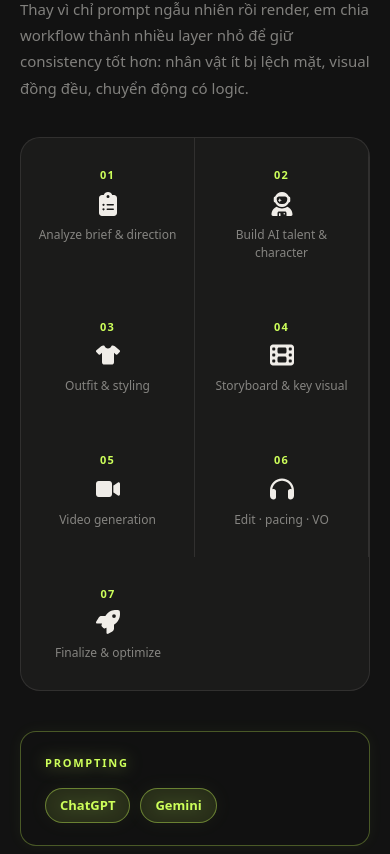
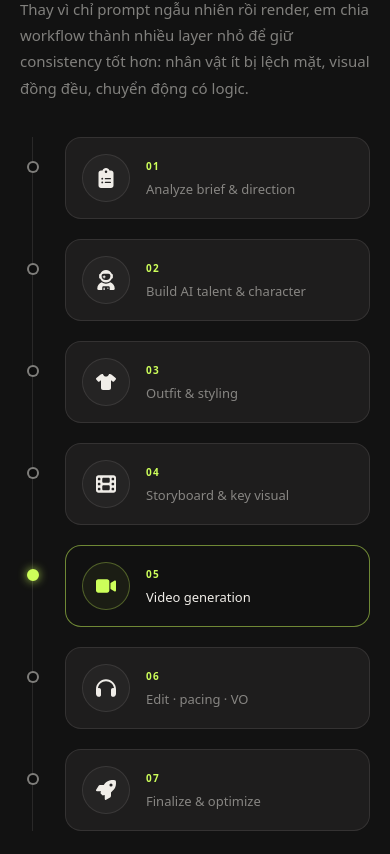
Before and after one commit to ltchieu/portfolio-tranngochoan, a Next.js app: page / in a window 390 px wide. Shown: the part 9150-10004 px from the top of the page. Built offline with nearby package versions, Linux system fonts and the light colour scheme.

Commit message:
feat: implement Services and Solution sections with interactive UI components and data constants

```diff
--- a/src/component/section/Service.tsx
+++ b/src/component/section/Service.tsx
@@ -14,7 +14,7 @@ export default function Services() {
                                 Dịch vụ
                             </div>
                             <h2 className="text-[clamp(28px,4vw,52px)] font-bold tracking-[-0.04em] leading-[1.08] text-cream">
-                                Bốn hướng em đang phát triển.
+                                Ba hướng em đang phát triển.
                             </h2>
                         </div>
                         <p className="text-[14px] text-muted max-w-[320px] pb-2">
@@ -65,7 +65,6 @@ export default function Services() {
                                         {svc.desc}
                                     </p>
                                 </div>
-
                             </div>
                         ))}
                     </div>
--- a/src/component/section/Solution.tsx
+++ b/src/component/section/Solution.tsx
@@ -1,17 +1,23 @@
+"use client"; // Bắt buộc thêm dòng này để sử dụng React Hooks cho Animation
+
+import { useState, useEffect } from "react";
+import Image from "next/image";
 import Reveal from "../ui/Reveal";
-import Image from "next/image";
 import { TOOLS_DATA } from "@/constant/solution";
-import {
-    FaClipboardList,
-    FaUserAstronaut,
-    FaShirt,
-    FaFilm,
-    FaVideo,
-    FaHeadphones,
-    FaRocket
-} from "react-icons/fa6";
+import { WORKFLOW_STEPS } from "@/constant/workflow";
 
 export default function Solution() {
+    // State quản lý hiệu ứng chạy ngang cho Pipeline
+    const [activeStep, setActiveStep] = useState(0);
+
+    // Tự động chạy từ 0 đến 6 (7 bước) mỗi 1.5 giây
+    useEffect(() => {
+        const timer = setInterval(() => {
+            setActiveStep((prev) => (prev + 1) % 7);
+        }, 1500);
+        return () => clearInterval(timer);
+    }, []);
+
     return (
         <section id="solution" className="py-24 px-5 md:px-9 border-b border-border bg-[rgba(240,237,232,0.02)]">
             <div className="max-w-[1160px] mx-auto">
@@ -36,47 +42,25 @@ export default function Solution() {
                     </p>
                 </Reveal>
 
-                {/* 1. MST Grid - ĐÃ ĐƯỢC LÀM NỔI BẬT SỐ VÀ TIÊU ĐỀ CHỮ */}
+                {/* 1. MST Grid - VỚI ẢNH MINH HỌA CINEMATIC */}
                 <div className="grid grid-cols-1 md:grid-cols-3 gap-6 mb-16">
 
-                    {/* Card 1: Mindset (Chủ đề Xanh Green) */}
+                    {/* Card 1: Mindset */}
                     <Reveal delay={120} className="h-full">
                         <div className="group relative bg-[#0a0a0a] border border-border rounded-[24px] h-full overflow-hidden transition-all duration-500 hover:border-green/40 hover:-translate-y-2 hover:shadow-[0_20px_50px_rgba(205,255,90,0.08)] flex flex-col">
-
-                            {/* Đường line trượt trên đỉnh */}
                             <div className="absolute top-0 left-0 w-full h-[2px] bg-green origin-left scale-x-0 transition-transform duration-500 ease-out group-hover:scale-x-100 z-30"></div>
 
-                            {/* Khu vực Hình ảnh */}
                             <div className="relative w-full h-[240px] overflow-hidden flex-shrink-0">
-                                {/* Lớp phủ tối mờ đi khi hover */}
                                 <div className="absolute inset-0 bg-black/40 transition-colors duration-500 group-hover:bg-black/0 z-10"></div>
-                                <Image
-                                    src="/img/solution1.png"
-                                    alt="Creative-first thinking"
-                                    fill
-                                    sizes="(max-width: 768px) 100vw, 33vw"
-                                    className="object-cover transition-transform duration-700 ease-[cubic-bezier(0.25,1,0.5,1)] group-hover:scale-105"
-                                />
-                                {/* Hiệu ứng sương mù hòa trộn ảnh vào nền */}
+                                <Image src="/img/solution1.png" alt="Creative-first thinking" fill className="object-cover transition-transform duration-700 ease-[cubic-bezier(0.25,1,0.5,1)] group-hover:scale-105" />
                                 <div className="absolute inset-x-0 bottom-0 h-28 bg-linear-to-t from-[#0a0a0a] to-transparent z-10"></div>
                             </div>
 
-                            {/* Khu vực Nội dung */}
                             <div className="relative p-8 pt-0 flex-grow flex flex-col z-20">
-                                {/* Lớp nền phát quang nhẹ dưới đáy */}
                                 <div className="absolute inset-0 bg-linear-to-t from-green/5 to-transparent opacity-0 transition-opacity duration-500 group-hover:opacity-100 pointer-events-none"></div>
-
-                                {/* Số 01 dạng Watermark chìm ở góc phải */}
-                                <div className="absolute top-0 right-6 text-[80px] font-black tracking-tighter text-green/5 leading-none pointer-events-none transition-all duration-500 group-hover:text-green/10 group-hover:-translate-y-2">
-                                    01
-                                </div>
-
-                                <div className="text-[11px] font-bold tracking-[0.2em] uppercase text-muted mb-2 transition-colors group-hover:text-green/80">
-                                    Mindset
-                                </div>
-                                <div className="text-[22px] font-bold tracking-tight text-cream mb-4 transition-colors duration-300 group-hover:text-green">
-                                    Creative-first thinking
-                                </div>
+                                <div className="absolute top-0 right-6 text-[80px] font-black tracking-tighter text-green/5 leading-none pointer-events-none transition-all duration-500 group-hover:text-green/10 group-hover:-translate-y-2">01</div>
+                                <div className="text-[11px] font-bold tracking-[0.2em] uppercase text-muted mb-2 transition-colors group-hover:text-green/80">Mindset</div>
+                                <div className="text-[22px] font-bold tracking-tight text-cream mb-4 transition-colors duration-300 group-hover:text-green">Creative-first thinking</div>
                                 <div className="text-[14px] text-muted leading-[1.75] [&>p]:mb-2.5 relative z-10">
                                     <p>Không bắt đầu bằng &quot;tool nào mạnh nhất&quot;. Mà bắt đầu từ: người xem sẽ cảm thấy gì? Brand cần kể câu chuyện gì?</p>
                                     <p>Với AI TVC, em ưu tiên concept, visual direction, cảm xúc thương hiệu và sự nhất quán trong từng scene.</p>
@@ -85,37 +69,22 @@ export default function Solution() {
                         </div>
                     </Reveal>
 
-                    {/* Card 2: Skillset (Chủ đề Xanh dương Blue) */}
+                    {/* Card 2: Skillset */}
                     <Reveal delay={160} className="h-full">
                         <div className="group relative bg-[#0a0a0a] border border-border rounded-[24px] h-full overflow-hidden transition-all duration-500 hover:border-blue/40 hover:-translate-y-2 hover:shadow-[0_20px_50px_rgba(91,156,246,0.08)] flex flex-col">
-
                             <div className="absolute top-0 left-0 w-full h-[2px] bg-blue origin-left scale-x-0 transition-transform duration-500 ease-out group-hover:scale-x-100 z-30"></div>
 
                             <div className="relative w-full h-[240px] overflow-hidden flex-shrink-0">
                                 <div className="absolute inset-0 bg-black/40 transition-colors duration-500 group-hover:bg-black/0 z-10"></div>
-                                <Image
-                                    src="/img/solution2.png"
-                                    alt="Production & prompting"
-                                    fill
-                                    sizes="(max-width: 768px) 100vw, 33vw"
-                                    className="object-cover transition-transform duration-700 ease-[cubic-bezier(0.25,1,0.5,1)] group-hover:scale-105"
-                                />
+                                <Image src="/img/solution2.png" alt="Production & prompting" fill className="object-cover transition-transform duration-700 ease-[cubic-bezier(0.25,1,0.5,1)] group-hover:scale-105" />
                                 <div className="absolute inset-x-0 bottom-0 h-28 bg-linear-to-t from-[#0a0a0a] to-transparent z-10"></div>
                             </div>
 
                             <div className="relative p-8 pt-0 flex-grow flex flex-col z-20">
                                 <div className="absolute inset-0 bg-linear-to-t from-blue/5 to-transparent opacity-0 transition-opacity duration-500 group-hover:opacity-100 pointer-events-none"></div>
-
-                                <div className="absolute top-0 right-6 text-[80px] font-black tracking-tighter text-blue/5 leading-none pointer-events-none transition-all duration-500 group-hover:text-blue/10 group-hover:-translate-y-2">
-                                    02
-                                </div>
-
-                                <div className="text-[11px] font-bold tracking-[0.2em] uppercase text-muted mb-2 transition-colors group-hover:text-blue/80">
-                                    Skillset
-                                </div>
-                                <div className="text-[22px] font-bold tracking-tight text-cream mb-4 transition-colors duration-300 group-hover:text-blue">
-                                    Production &amp; prompting
-                                </div>
+                                <div className="absolute top-0 right-6 text-[80px] font-black tracking-tighter text-blue/5 leading-none pointer-events-none transition-all duration-500 group-hover:text-blue/10 group-hover:-translate-y-2">02</div>
+                                <div className="text-[11px] font-bold tracking-[0.2em] uppercase text-muted mb-2 transition-colors group-hover:text-blue/80">Skillset</div>
+                                <div className="text-[22px] font-bold tracking-tight text-cream mb-4 transition-colors duration-300 group-hover:text-blue">Production &amp; prompting</div>
                                 <div className="text-[14px] text-muted leading-[1.75] [&>p]:mb-2.5 relative z-10">
                                     <p>Build prompt structure cho image &amp; video AI theo từng mục tiêu cụ thể.</p>
                                     <p>Storyboard, character consistency, camera angle, motion control, pacing, sound design và final edit.</p>
@@ -124,37 +93,22 @@ export default function Solution() {
                         </div>
                     </Reveal>
 
-                    {/* Card 3: Toolset (Chủ đề Tím Purple) */}
+                    {/* Card 3: Toolset */}
                     <Reveal delay={200} className="h-full">
                         <div className="group relative bg-[#0a0a0a] border border-border rounded-[24px] h-full overflow-hidden transition-all duration-500 hover:border-purple/40 hover:-translate-y-2 hover:shadow-[0_20px_50px_rgba(184,156,246,0.08)] flex flex-col">
-
                             <div className="absolute top-0 left-0 w-full h-[2px] bg-purple origin-left scale-x-0 transition-transform duration-500 ease-out group-hover:scale-x-100 z-30"></div>
 
                             <div className="relative w-full h-[240px] overflow-hidden flex-shrink-0">
                                 <div className="absolute inset-0 bg-black/40 transition-colors duration-500 group-hover:bg-black/0 z-10"></div>
-                                <Image
-                                    src="/img/solution3.png"
-                                    alt="AI production pipeline"
-                                    fill
-                                    sizes="(max-width: 768px) 100vw, 33vw"
-                                    className="object-cover transition-transform duration-700 ease-[cubic-bezier(0.25,1,0.5,1)] group-hover:scale-105"
-                                />
+                                <Image src="/img/solution3.png" alt="AI production pipeline" fill className="object-cover transition-transform duration-700 ease-[cubic-bezier(0.25,1,0.5,1)] group-hover:scale-105" />
                                 <div className="absolute inset-x-0 bottom-0 h-28 bg-linear-to-t from-[#0a0a0a] to-transparent z-10"></div>
                             </div>
 
                             <div className="relative p-8 pt-0 flex-grow flex flex-col z-20">
                                 <div className="absolute inset-0 bg-linear-to-t from-purple/5 to-transparent opacity-0 transition-opacity duration-500 group-hover:opacity-100 pointer-events-none"></div>
-
-                                <div className="absolute top-0 right-6 text-[80px] font-black tracking-tighter text-purple/5 leading-none pointer-events-none transition-all duration-500 group-hover:text-purple/10 group-hover:-translate-y-2">
-                                    03
-                                </div>
-
-                                <div className="text-[11px] font-bold tracking-[0.2em] uppercase text-muted mb-2 transition-colors group-hover:text-purple/80">
-                                    Toolset
-                                </div>
-                                <div className="text-[22px] font-bold tracking-tight text-cream mb-4 transition-colors duration-300 group-hover:text-purple">
-                                    AI production pipeline
-                                </div>
+                                <div className="absolute top-0 right-6 text-[80px] font-black tracking-tighter text-purple/5 leading-none pointer-events-none transition-all duration-500 group-hover:text-purple/10 group-hover:-translate-y-2">03</div>
+                                <div className="text-[11px] font-bold tracking-[0.2em] uppercase text-muted mb-2 transition-colors group-hover:text-purple/80">Toolset</div>
+                                <div className="text-[22px] font-bold tracking-tight text-cream mb-4 transition-colors duration-300 group-hover:text-purple">AI production pipeline</div>
                                 <div className="text-[14px] text-muted leading-[1.75] [&>p]:mb-2.5 relative z-10">
                                     <p>ChatGPT · Gemini · Nano Banana · Midjourney · Veo 3 · Kling · Seedance · ElevenLabs · Suno...</p>
                                     <p>Quan trọng nhất là biết ghép chúng thành một workflow có thể sản xuất thật, không chỉ demo đẹp.</p>
@@ -180,46 +134,104 @@ export default function Solution() {
                     </div>
                 </Reveal>
 
-                {/* 7 Steps */}
+                {/* 7 Steps - PIPELINE CHẠY TỰ ĐỘNG (AUTO-PULSE) */}
                 <Reveal delay={280}>
-                    <div className="grid grid-cols-2 md:grid-cols-4 lg:grid-cols-7 bg-[rgba(240,237,232,0.04)] border border-border rounded-[20px] overflow-hidden mb-10">
-                        {[
-                            { n: "01", icon: <FaClipboardList />, lbl: "Analyze brief & direction" },
-                            { n: "02", icon: <FaUserAstronaut />, lbl: "Build AI talent & character" },
-                            { n: "03", icon: <FaShirt />, lbl: "Outfit & styling" },
-                            { n: "04", icon: <FaFilm />, lbl: "Storyboard & key visual" },
-                            { n: "05", icon: <FaVideo />, lbl: "Video generation" },
-                            { n: "06", icon: <FaHeadphones />, lbl: "Edit · pacing · VO" },
-                            { n: "07", icon: <FaRocket />, lbl: "Finalize & optimize" },
-                        ].map((step, idx) => (
-                            <div key={idx} className="group py-7 px-4 text-center border-r border-border last:border-r-0 hover:bg-[rgba(205,255,90,0.04)] transition-colors duration-200 relative">
-                                <div className="text-[11px] font-bold tracking-[0.12em] text-green mb-2 group-hover:scale-110 transition-transform">{step.n}</div>
-                                <div className="text-2xl mb-2.5 flex justify-center text-cream group-hover:text-green transition-colors">{step.icon}</div>
-                                <div className="text-[12px] text-muted leading-[1.5] group-hover:text-cream transition-colors">{step.lbl}</div>
-                            </div>
-                        ))}
+
+                    {/* DESKTOP VIEW: Horizontal Staggered Pipeline */}
+                    <div className="hidden lg:grid grid-cols-7 w-full mb-16 mt-10 relative">
+                        <div className="absolute top-1/2 left-0 w-full h-[1px] bg-border -translate-y-1/2 z-0"></div>
+
+                        {WORKFLOW_STEPS.map((step, idx) => {
+                            const isAct = activeStep === idx; // Chỉ dựa vào Auto-Pulse
+
+                            return (
+                                <div key={idx} className="flex flex-col items-center w-full relative z-10 px-1.5">
+
+                                    {/* NỬA TRÊN: Dành cho các bước lẻ */}
+                                    <div className="h-[150px] w-full flex flex-col justify-end items-center pb-0">
+                                        {idx % 2 === 0 && (
+                                            <>
+                                                <div className={`border rounded-[16px] p-5 text-center w-full transition-all duration-500 relative z-20
+                          ${isAct ? 'border-green/50 shadow-[0_8px_25px_rgba(205,255,90,0.12)] -translate-y-1 bg-[#111]' : 'bg-card border-border'}`}>
+                                                    <div className={`text-[10px] font-bold tracking-[0.14em] text-green transition-transform duration-500 origin-center inline-block mb-3 ${isAct ? 'scale-110' : ''}`}>{step.n}</div>
+                                                    <div className={`text-[24px] mb-2.5 flex justify-center transition-colors duration-500 ${isAct ? 'text-green' : 'text-cream'}`}>{step.icon}</div>
+                                                    <div className={`text-[12px] leading-[1.4] font-medium transition-colors duration-500 ${isAct ? 'text-cream' : 'text-muted'}`}>{step.lbl}</div>
+                                                </div>
+                                                {/* Tia dẫn */}
+                                                <div className={`w-[1px] h-6 transition-all duration-500 mt-2 ${isAct ? 'bg-green shadow-[0_0_8px_rgba(205,255,90,0.5)]' : 'bg-border'}`}></div>
+                                            </>
+                                        )}
+                                    </div>
+
+                                    {/* TRẠM KẾT NỐI (CENTER NODE) */}
+                                    <div className="w-full h-8 flex items-center justify-center relative">
+                                        <div className={`absolute h-[2px] bg-green transition-opacity duration-500 z-0
+                      ${idx === 0 ? 'w-1/2 right-0' : idx === 6 ? 'w-1/2 left-0' : 'w-full'}
+                      ${isAct ? 'opacity-100' : 'opacity-0'}
+                    `}></div>
+                                        <div className={`w-3 h-3 rounded-full transition-all duration-500 z-10 relative
+                      ${isAct ? 'border-green bg-green shadow-[0_0_12px_rgba(205,255,90,0.8)]' : 'bg-[#0d0d0d] border-[2px] border-muted'}
+                    `}></div>
+                                    </div>
+
+                                    {/* NỬA DƯỚI: Dành cho các bước chẵn */}
+                                    <div className="h-[150px] w-full flex flex-col justify-start items-center pt-0">
+                                        {idx % 2 === 1 && (
+                                            <>
+                                                <div className={`w-[1px] h-6 transition-all duration-500 mb-2 ${isAct ? 'bg-green shadow-[0_0_8px_rgba(205,255,90,0.5)]' : 'bg-border'}`}></div>
+                                                <div className={`border rounded-[16px] p-5 text-center w-full transition-all duration-500 relative z-20
+                          ${isAct ? 'border-green/50 shadow-[0_8px_25px_rgba(205,255,90,0.12)] translate-y-1 bg-[#111]' : 'bg-card border-border'}`}>
+                                                    <div className={`text-[10px] font-bold tracking-[0.14em] text-green transition-transform duration-500 origin-center inline-block mb-3 ${isAct ? 'scale-110' : ''}`}>{step.n}</div>
+                                                    <div className={`text-[24px] mb-2.5 flex justify-center transition-colors duration-500 ${isAct ? 'text-green' : 'text-cream'}`}>{step.icon}</div>
+                                                    <div className={`text-[12px] leading-[1.4] font-medium transition-colors duration-500 ${isAct ? 'text-cream' : 'text-muted'}`}>{step.lbl}</div>
+                                                </div>
+                                            </>
+                                        )}
+                                    </div>
+
+                                </div>
+                            );
+                        })}
                     </div>
+
+                    {/* MOBILE / TABLET VIEW: Vertical Timeline (Chạy tự động) */}
+                    <div className="lg:hidden flex flex-col gap-5 relative border-l border-border ml-3 mb-10 mt-6">
+                        {WORKFLOW_STEPS.map((step, idx) => {
+                            const isAct = activeStep === idx;
+
+                            return (
+                                <div key={idx} className="relative pl-8">
+                                    <div className={`absolute -left-[6.5px] top-6 w-3 h-3 rounded-full transition-all duration-500
+                    ${isAct ? 'border-[2px] border-green bg-green shadow-[0_0_10px_rgba(205,255,90,0.8)]' : 'bg-[#0d0d0d] border-[2px] border-muted'}
+                  `}></div>
+
+                                    <div className={`border rounded-[16px] p-4 flex items-center gap-4 transition-all duration-500
+                    ${isAct ? 'border-green/50 bg-[#111]' : 'bg-card border-border'}`}>
+                                        <div className={`w-12 h-12 rounded-full border flex-shrink-0 flex items-center justify-center text-[20px] transition-colors duration-500
+                      ${isAct ? 'text-green border-green/30 bg-[rgba(205,255,90,0.05)]' : 'bg-[rgba(240,237,232,0.03)] border-border text-cream'}`}>
+                                            {step.icon}
+                                        </div>
+                                        <div>
+                                            <div className="text-[10px] font-bold tracking-[0.14em] text-green mb-1.5">{step.n}</div>
+                                            <div className={`text-[13px] leading-[1.4] font-medium transition-colors duration-500 ${isAct ? 'text-cream' : 'text-muted'}`}>{step.lbl}</div>
+                                        </div>
+                                    </div>
+                                </div>
+                            );
+                        })}
+                    </div>
+
                 </Reveal>
 
-                {/* Tool Row - Đã được thiết kế lại thành các Tech Badges phát sáng */}
+                {/* Tool Row - Giữ nguyên không đổi */}
                 <Reveal delay={320}>
                     <div className="grid grid-cols-1 sm:grid-cols-2 lg:grid-cols-4 gap-4">
                         {TOOLS_DATA.map((tool, idx) => (
                             <div key={idx} className={`bg-[#111] border rounded-[16px] py-[22px] px-6 transition-all duration-300 ${tool.cardStyle} group`}>
-                                {/* Tiêu đề danh mục có hiệu ứng vệt sáng */}
-                                <div className={`text-[11px] font-bold tracking-[0.16em] uppercase mb-4 transition-transform origin-left group-hover:scale-105 ${tool.catStyle}`}>
-                                    {tool.cat}
-                                </div>
-
-                                {/* Danh sách các thẻ kỹ năng */}
+                                <div className={`text-[11px] font-bold tracking-[0.16em] uppercase mb-4 transition-transform origin-left group-hover:scale-105 ${tool.catStyle}`}>{tool.cat}</div>
                                 <div className="flex flex-wrap gap-2.5">
                                     {tool.tags.map((t, i) => (
-                                        <span
-                                            key={i}
-                                            className={`border rounded-full px-3.5 py-1.5 text-[13px] font-semibold transition-all duration-300 cursor-default ${tool.tagStyle}`}
-                                        >
-                                            {t}
-                                        </span>
+                                        <span key={i} className={`border rounded-full px-3.5 py-1.5 text-[13px] font-semibold transition-all duration-300 cursor-default ${tool.tagStyle}`}>{t}</span>
                                     ))}
                                 </div>
                             </div>
--- /dev/null
+++ b/src/constant/workflow.tsx
@@ -0,0 +1,19 @@
+import {
+    FaClipboardList,
+    FaUserAstronaut,
+    FaShirt,
+    FaFilm,
+    FaVideo,
+    FaHeadphones,
+    FaRocket
+} from "react-icons/fa6";
+
+export const WORKFLOW_STEPS = [
+    { n: "01", icon: <FaClipboardList />, lbl: "Analyze brief & direction" },
+    { n: "02", icon: <FaUserAstronaut />, lbl: "Build AI talent & character" },
+    { n: "03", icon: <FaShirt />, lbl: "Outfit & styling" },
+    { n: "04", icon: <FaFilm />, lbl: "Storyboard & key visual" },
+    { n: "05", icon: <FaVideo />, lbl: "Video generation" },
+    { n: "06", icon: <FaHeadphones />, lbl: "Edit · pacing · VO" },
+    { n: "07", icon: <FaRocket />, lbl: "Finalize & optimize" },
+];
```
Also changed, not shown: src/constant/service.tsx (+0 -9 lines).
